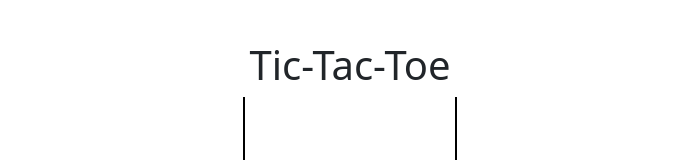
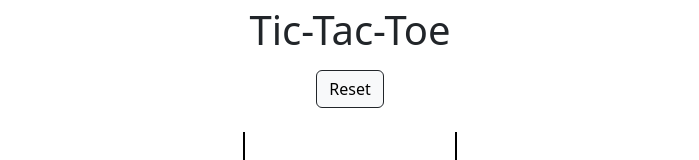
Before and after one commit to vichdz97/tic-tac-toe, a React (Vite) app: page / in a window 1280 px wide. Shown: the part 136-296 px from the top of the page, without its empty margins (290-989 px from the left). Built offline with nearby package versions, Linux system fonts and the light colour scheme.

Commit message:
added reset button

```diff
--- a/src/App.tsx
+++ b/src/App.tsx
@@ -2,6 +2,10 @@ import './App.css'
 import Block from './components/Block'
 
 function App() {
+
+    const refresh = () => {
+        window.location.reload();
+    }
 
     const createGrid = () => {
         let grid: Array<any> = [];
@@ -14,6 +18,7 @@ function App() {
     return (
         <div className='d-flex flex-column justify-content-center align-items-center mx-1'>
             <h1>Tic-Tac-Toe</h1>
+            <button className='btn btn-light border border-dark mt-2 mb-4' onClick={refresh}>Reset</button>
             <div className="row row-cols-3 w-50">
                 { createGrid() }
             </div>
```
